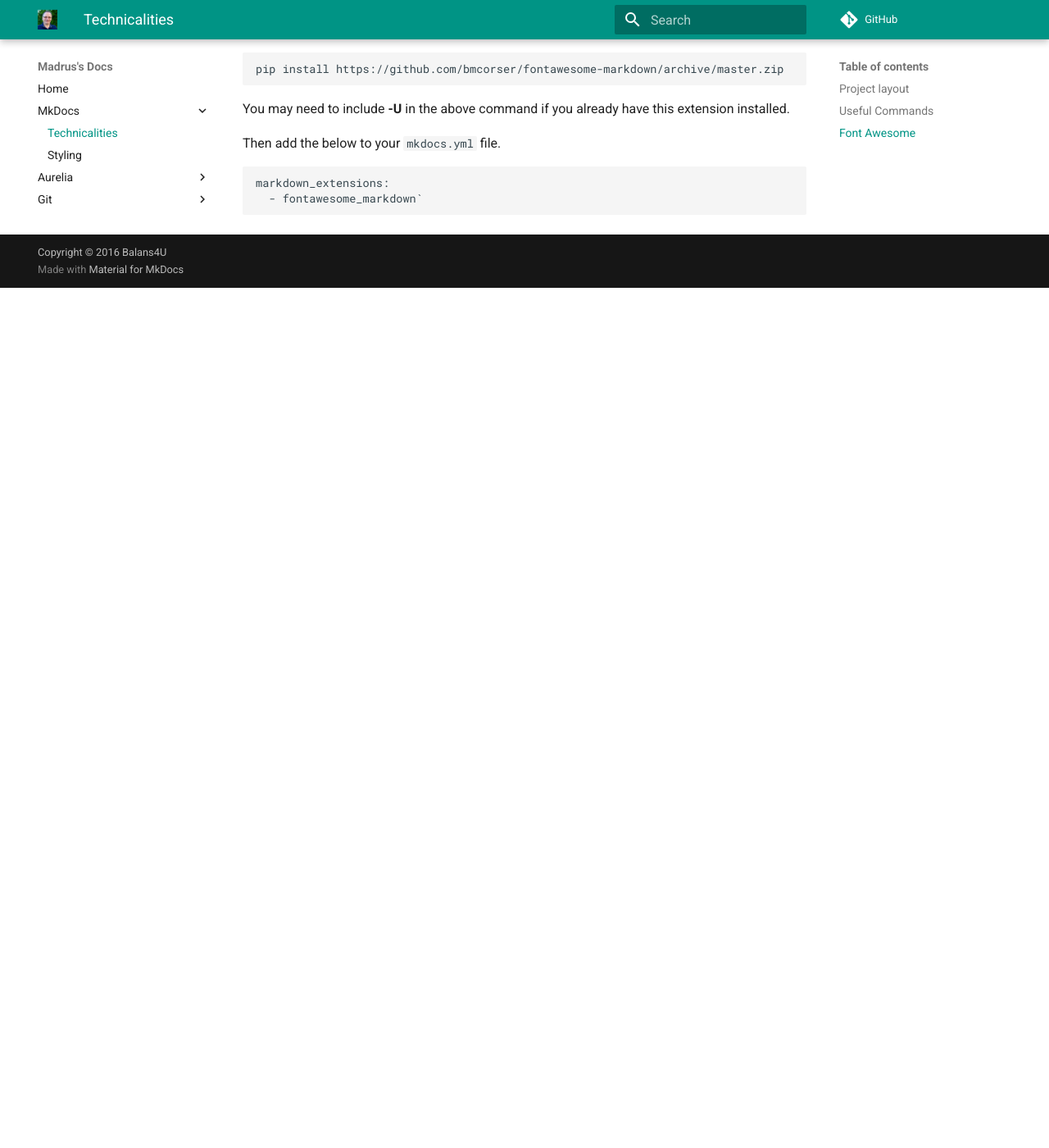
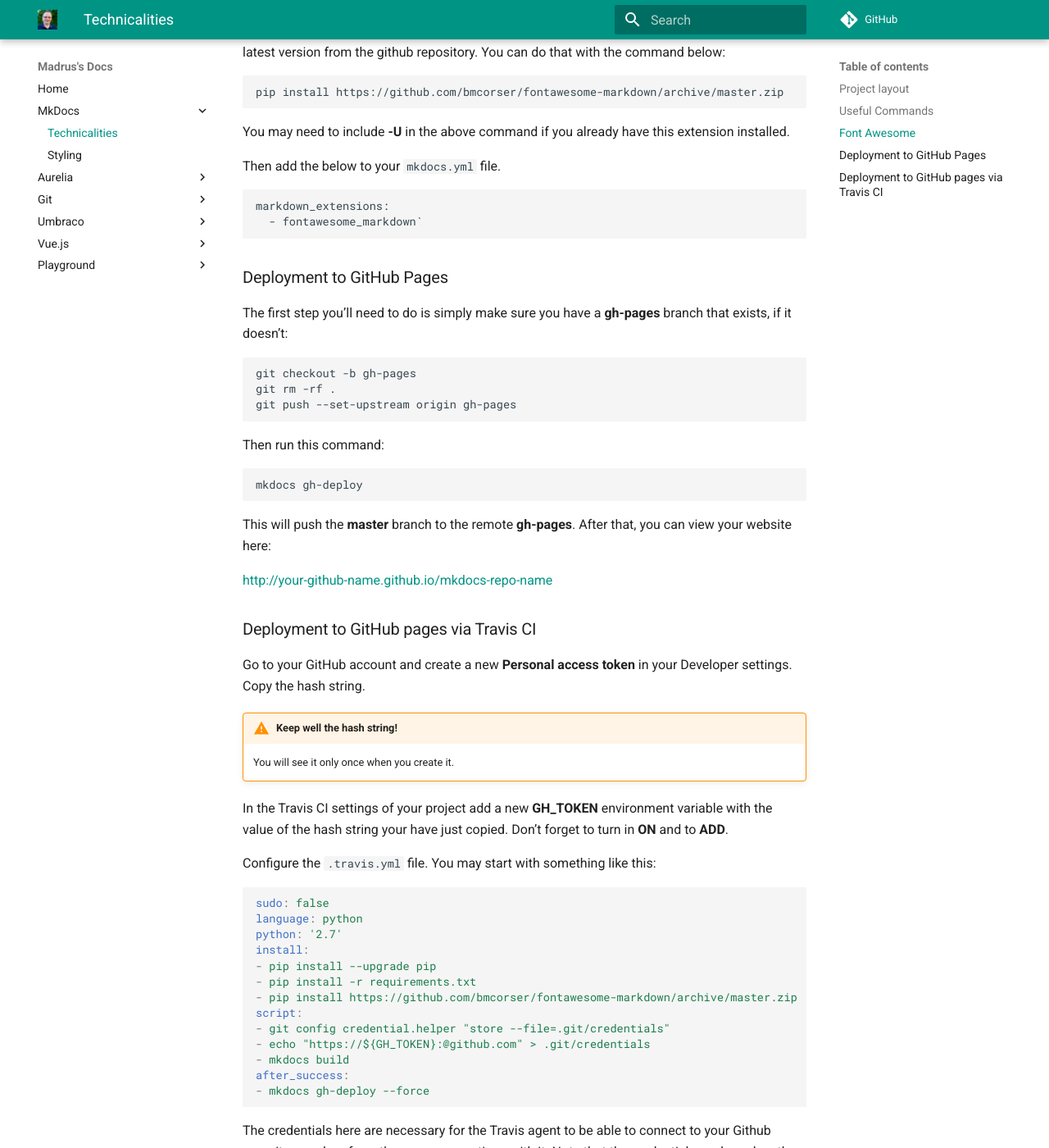
Before and after one commit to madrus/mdocs, an MkDocs documentation site: the page built from docs/mkdocs/technicalities.md, in a window 1280 px wide and 1400 px high, scrolled down 1180 px. Shown: the whole window at 82% size. Built offline with MkDocs 1.6.1 and Material for MkDocs 9.7.7, drawn with Linux system fonts in a browser that asks for light colours; comment, search, counter and statistics services are not loaded; old or Windows-style settings are respelled for this version of MkDocs; before the commit the page ends 1531 px from its top, so only the background shows below that; some of the changed text lies outside the part shown.

Commit message:
1st try to deploy via travis

````diff
--- a/docs/mkdocs/technicalities.md
+++ b/docs/mkdocs/technicalities.md
@@ -2,21 +2,21 @@
 
 [TOC]
 
-## Project layout
+### Project layout
 
     mkdocs.yml    # The configuration file.
     docs/
         index.md  # The documentation homepage.
         ...       # Other markdown pages, images and other files.
 
-## Useful Commands
+### Useful Commands
 
 * `mkdocs new [dir-name]` - Create a new project.
 * `mkdocs serve` - Start the live-reloading docs server.
 * `mkdocs build` - Build the documentation site.
 * `mkdocs help` - Print this help message.
 
-## Font Awesome
+### Font Awesome
 
 [Font Awesome](https://fortawesome.github.io) gives you scalable vector icons that can instantly be customized -- size, color, drop shadow, and anything that can be done with the power of CSS. For more inpiration see these [examples](http://fontawesome.io/examples/).
 
@@ -46,3 +46,74 @@ Then add the below to your `mkdocs.yml` file.
 markdown_extensions:
   - fontawesome_markdown`
 ```
+
+### Deployment to GitHub Pages
+
+The first step you'll need to do is simply make sure you have a **gh-pages** branch that exists, if it doesn't:
+
+```bash
+git checkout -b gh-pages
+git rm -rf .
+git push --set-upstream origin gh-pages
+```
+
+Then run this command:
+
+```bash
+mkdocs gh-deploy
+```
+
+This will push the **master**  branch to the remote **gh-pages**. After that, you can view your website here:
+
+[http://your-github-name.github.io/mkdocs-repo-name](http://your-github-name.github.io/mkdocs-repo-name)
+
+### Deployment to GitHub pages via Travis CI
+
+Go to your GitHub account and create a new **Personal access token** in your Developer settings. Copy the hash string.
+
+!!! warning "Keep well the hash string!"
+    You will see it only once when you create it.
+
+In the Travis CI settings of your project add a new **GH_TOKEN** environment variable with the value of the hash string your have just copied. Don't forget to turn in **ON** and to **ADD**.
+
+Configure the `.travis.yml` file. You may start with something like this:
+
+```yaml
+sudo: false
+language: python
+python: '2.7'
+install:
+- pip install --upgrade pip
+- pip install -r requirements.txt
+- pip install https://github.com/bmcorser/fontawesome-markdown/archive/master.zip
+script:
+- git config credential.helper "store --file=.git/credentials"
+- echo "https://${GH_TOKEN}:@github.com" > .git/credentials
+- mkdocs build
+after_success:
+- mkdocs gh-deploy --force
+```
+
+The credentials here are necessary for the Travis agent to be able to connect to your Github repository and perform the necessary actions with it. Note that the credentials are based on the **Personal access token** you have created.
+
+Next, you need to have **travis** Rubygem installed on your local machine. If not, install it:
+
+```bash
+gem install travis
+```
+
+Using **travis**, add the encrypted token to `.travis.yml`:
+
+```bash
+travis encrypt GH_TOKEN="the-token-from-github" --add
+```
+
+This will add the following block at the end of the file:
+
+```yaml
+env:
+  global:
+    - secure: "lots-of-seemingly-random-characters"
+```
+
+Now, when you push your changes to the remote **master**, Travis CI should publish the compiled website to **GitHub Pages** if the build succeeds.
````
Also changed, not shown: .travis.yml (+11 -11 lines).
